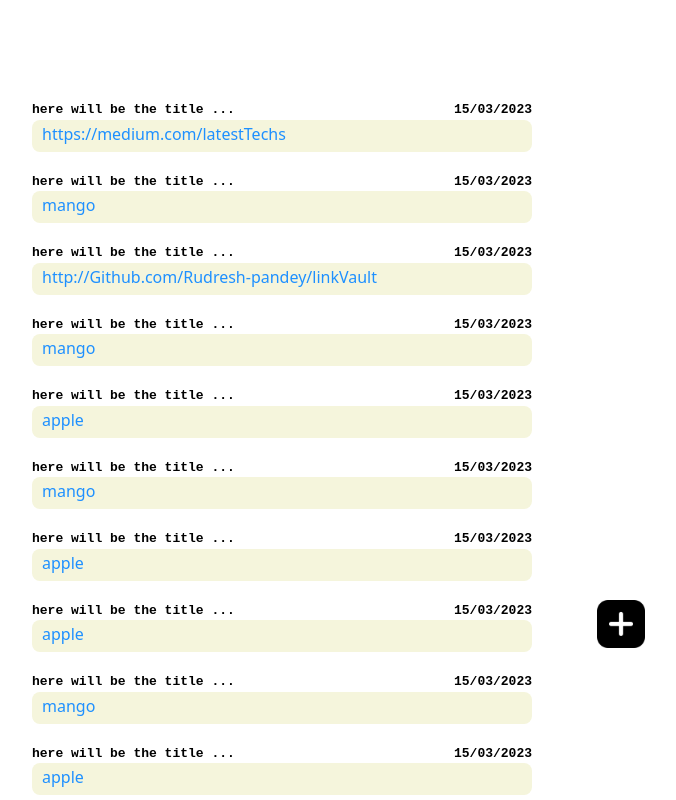
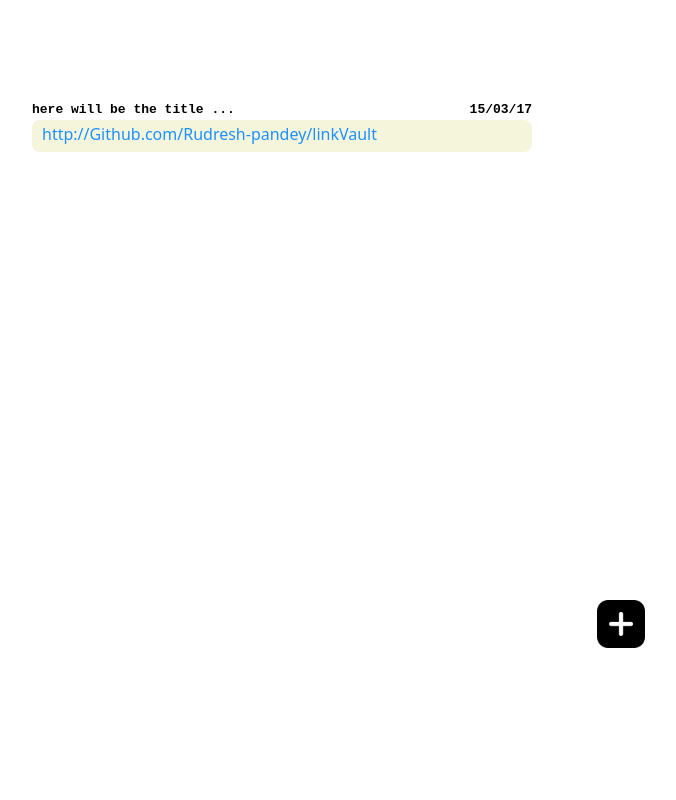
Before and after one commit to Rudresh-pandey/LinkVault, a React (Vite) app in the folder client/: page /user in a window 1280 px wide. Shown: the top 800 px of the page, without its empty margins (363-1039 px from the left). Built offline with nearby package versions, Linux system fonts and the light colour scheme.

Commit message:
added dynamic time

```diff
--- a/client/src/pages/UserPage.jsx
+++ b/client/src/pages/UserPage.jsx
@@ -3,25 +3,34 @@
 import { useState } from "react";
 
 export default function UserPage() {
+  const date = new Date();
   const [inputClass, SetinputClass] = useState("input");
   const [overlayClass, SetoverlayClass] = useState("");
   const [input, setInput] = useState("");
+  // const [items, setItems] = useState([
+  //   "https://medium.com/latestTechs",
+  //   "mango",
+  //   "http://Github.com/Rudresh-pandey/linkVault",
+  // ]);
+
   const [items, setItems] = useState([
-    "https://medium.com/latestTechs",
-    "mango",
-    "http://Github.com/Rudresh-pandey/linkVault",
-    "mango",
-    "apple",
-    "mango",
-    "apple",
-    "apple",
-    "mango",
-    "apple",
-    "mango",
-    "apple",
+    {
+      title: "here will be the title ...",
+      time: "15/03/17",
+      desc: "http://Github.com/Rudresh-pandey/linkVault",
+    },
   ]);
+
   function addItem() {
-    setItems([...items, input]);
+    setItems([
+      ...items,
+      {
+        title: "here will be the title ...",
+        time: date.toLocaleString(),
+        desc: input,
+      },
+    ]);
+    console.log(date.toLocaleString());
   }
   function inputdata(e) {
     setInput(e.target.value);
@@ -40,11 +49,11 @@
                 <div className="ham"></div>
                 <div className="listItem">
                   <div className="itemInfo">
-                    <p>here will be the title ...</p>
-                    <p>15/03/2023</p>
+                    <p>{item.title}</p>
+                    <p>{item.time}</p>
                   </div>
                   <div className="itemUrl">
-                    <p>{item}</p>
+                    <p>{item.desc}</p>
                   </div>
                 </div>
               </div>
```
